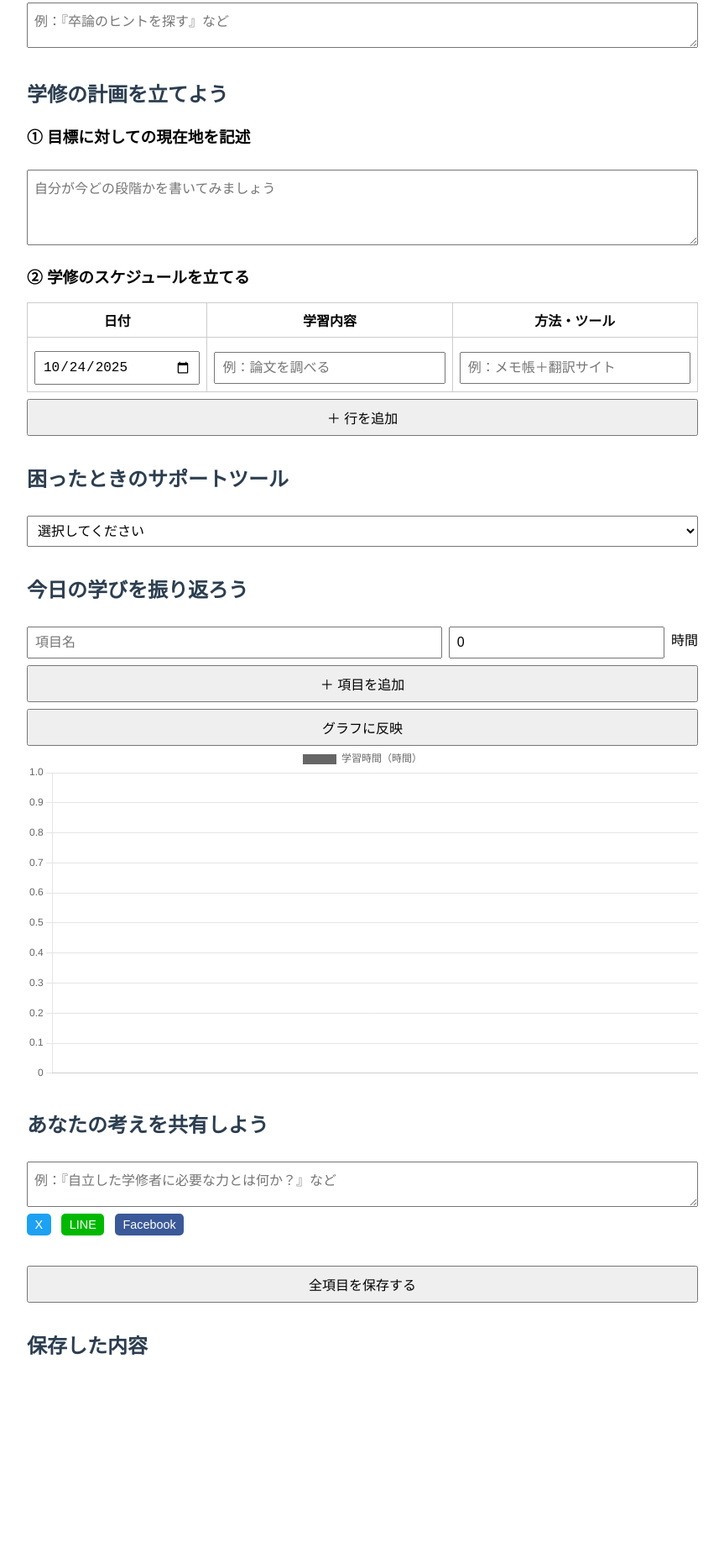
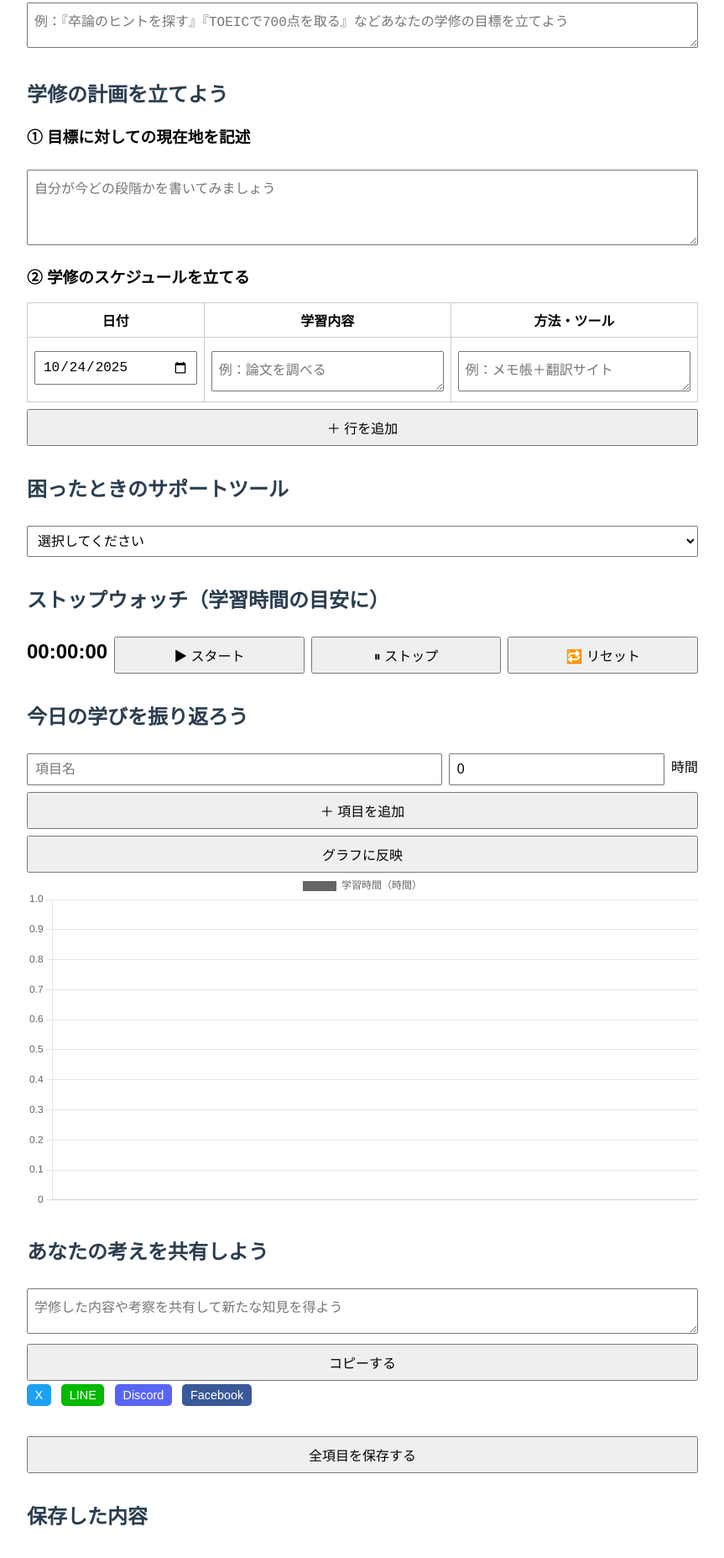
Before and after one commit to noriki6280-sys/studys, a plain HTML site: page index.html in a window 1280 px wide. Shown: the part 175-2030 px from the top of the page at 84% size, without its empty margins (208-1071 px from the left). Before the commit the page ends 1829 px from the top, so only its background shows below. Drawn offline with nearby package versions, Linux system fonts and the light colour scheme.

Commit message:
Update index.html

```diff
--- a/index.html
+++ b/index.html
@@ -13,9 +13,7 @@
       display: flex;
       justify-content: center;
     }
-    .container {
-      width: 800px;
-    }
+    .container { width: 800px; }
     section { margin-bottom: 2rem; }
     textarea, input, select, button {
       font-size: 1rem;
@@ -31,6 +29,12 @@
     th, td {
       border: 1px solid #ccc;
       padding: 0.5rem;
+      vertical-align: top;
+    }
+    textarea.schedule-text {
+      width: 100%;
+      height: 3rem;
+      resize: vertical;
     }
     .entry {
       display: flex;
@@ -70,6 +74,28 @@
     }
     .sns-buttons a.line { background: #00b900; }
     .sns-buttons a.fb { background: #3b5998; }
+
+    /* ストップウォッチのスタイル */
+    .stopwatch {
+      display: flex;
+      align-items: center;
+      gap: 0.5rem;
+      margin-bottom: 1rem;
+    }
+    .stopwatch-time {
+      font-size: 1.5rem;
+      width: 120px;
+      text-align: center;
+      font-weight: bold;
+    }
+
+    /* コピー完了メッセージ */
+    .copy-message {
+      color: green;
+      font-size: 0.9rem;
+      display: none;
+      margin-top: 0.3rem;
+    }
   </style>
 </head>
 <body>
@@ -78,7 +104,7 @@
 
   <section>
     <h2>目標を設定しよう</h2>
-    <textarea id="memoInput" placeholder="例：『卒論のヒントを探す』など"></textarea>
+    <textarea id="memoInput" placeholder="例：『卒論のヒントを探す』『TOEICで700点を取る』などあなたの学修の目標を立てよう"></textarea>
     <div id="memoList"></div>
   </section>
 
@@ -94,8 +120,8 @@
       <tbody id="schedule-table">
         <tr>
           <td><input type="date" value=""></td>
-          <td><input type="text" placeholder="例：論文を調べる"></td>
-          <td><input type="text" placeholder="例：メモ帳＋翻訳サイト"></td>
+          <td><textarea class="schedule-text" placeholder="例：論文を調べる"></textarea></td>
+          <td><textarea class="schedule-text" placeholder="例：メモ帳＋翻訳サイト"></textarea></td>
         </tr>
       </tbody>
     </table>
@@ -115,6 +141,16 @@
   </section>
 
   <section>
+    <h2>ストップウォッチ（学習時間の目安に）</h2>
+    <div class="stopwatch">
+      <div id="timeDisplay" class="stopwatch-time">00:00:00</div>
+      <button onclick="startStopwatch()">▶ スタート</button>
+      <button onclick="stopStopwatch()">⏸ ストップ</button>
+      <button onclick="resetStopwatch()">🔁 リセット</button>
+    </div>
+  </section>
+
+  <section>
     <h2>今日の学びを振り返ろう</h2>
     <div id="entries">
       <div class="entry">
@@ -129,11 +165,14 @@
 
   <section>
     <h2>あなたの考えを共有しよう</h2>
-    <textarea id="postInput" placeholder="例：『自立した学修者に必要な力とは何か？』など"></textarea>
+    <textarea id="postInput" placeholder="学修した内容や考察を共有して新たな知見を得よう"></textarea>
+    <button onclick="copyPost()">コピーする</button>
+    <div class="copy-message" id="copyMessage">コピーしました！</div>
     <div id="postList"></div>
     <div class="sns-buttons">
       <a href="https://twitter.com/intent/tweet?text=" target="_blank">X</a>
       <a href="https://social-plugins.line.me/lineit/share?url=https://example.com" target="_blank" class="line">LINE</a>
+      <a href="https://discord.com/channels/@me" target="_blank" style="background:#5865F2;">Discord</a>
       <a href="https://www.facebook.com/sharer/sharer.php?u=https://example.com" target="_blank" class="fb">Facebook</a>
     </div>
   </section>
@@ -150,7 +189,7 @@
       const baseColors = ["#4e79a7", "#f28e2b", "#e15759", "#76b7b2", "#59a14f", "#edc948"];
       let colors = [];
       for (let i = 0; i < n; i++) {
-        colors.push(baseColors[i % baseColors.length] + (i >= baseColors.length ? Math.floor(i/baseColors.length) : ""));
+        colors.push(baseColors[i % baseColors.length]);
       }
       return colors;
     }
@@ -162,8 +201,8 @@
       const row = document.createElement('tr');
       row.innerHTML = `
         <td><input type="date" value="${today}"></td>
-        <td><input type="text" placeholder="学習内容"></td>
-        <td><input type="text" placeholder="方法・ツール"></td>
+        <td><textarea class="schedule-text" placeholder="学習内容"></textarea></td>
+        <td><textarea class="schedule-text" placeholder="方法・ツール"></textarea></td>
       `;
       table.appendChild(row);
     }
@@ -185,6 +224,30 @@
         toolBox.innerHTML = "";
       }
     });
+
+    // ストップウォッチ
+    let startTime, timerInterval;
+    function updateStopwatch() {
+      const elapsed = new Date(Date.now() - startTime);
+      const h = String(elapsed.getUTCHours()).padStart(2, "0");
+      const m = String(elapsed.getUTCMinutes()).padStart(2, "0");
+      const s = String(elapsed.getUTCSeconds()).padStart(2, "0");
+      document.getElementById("timeDisplay").textContent = `${h}:${m}:${s}`;
+    }
+    function startStopwatch() {
+      if (!timerInterval) {
+        startTime = Date.now();
+        timerInterval = setInterval(updateStopwatch, 1000);
+      }
+    }
+    function stopStopwatch() {
+      clearInterval(timerInterval);
+      timerInterval = null;
+    }
+    function resetStopwatch() {
+      stopStopwatch();
+      document.getElementById("timeDisplay").textContent = "00:00:00";
+    }
 
     // 調整
     const ctx = document.getElementById("studyChart").getContext("2d");
@@ -216,23 +279,29 @@
       chart.update();
     }
 
-    // 協働
-    const postInput = document.getElementById("postInput");
-    const postList = document.getElementById("postList");
+    // コピー機能（追加）
+    function copyPost() {
+      const text = document.getElementById("postInput").value;
+      navigator.clipboard.writeText(text).then(() => {
+        const msg = document.getElementById("copyMessage");
+        msg.style.display = "block";
+        setTimeout(() => msg.style.display = "none", 2000);
+      });
+    }
 
-    // 保存機能
+    // 保存
     function saveAll() {
       const today = new Date().toLocaleString();
       const memo = document.getElementById("memoInput").value.trim();
       const current = document.getElementById("currentStatus").value.trim();
       const schedules = Array.from(document.querySelectorAll("#schedule-table tr")).map(tr =>
-        Array.from(tr.querySelectorAll("input")).map(input => input.value)
+        Array.from(tr.querySelectorAll("input, textarea")).map(input => input.value)
       );
       const entries = Array.from(document.querySelectorAll("#entries .entry")).map(e => ({
         name: e.querySelector("input[type='text']").value,
         time: e.querySelector("input[type='number']").value
       }));
-      const post = postInput.value.trim();
+      const post = document.getElementById("postInput").value.trim();
 
       const saved = JSON.parse(localStorage.getItem("savedAll") || "[]");
       saved.unshift({ date: today, memo, current, schedules, entries, post });
@@ -267,10 +336,7 @@
       });
     }
 
-    // 初期化
-    window.onload = function() {
-      loadSaved();
-    };
+    window.onload = loadSaved;
   </script>
 </body>
 </html>
```
